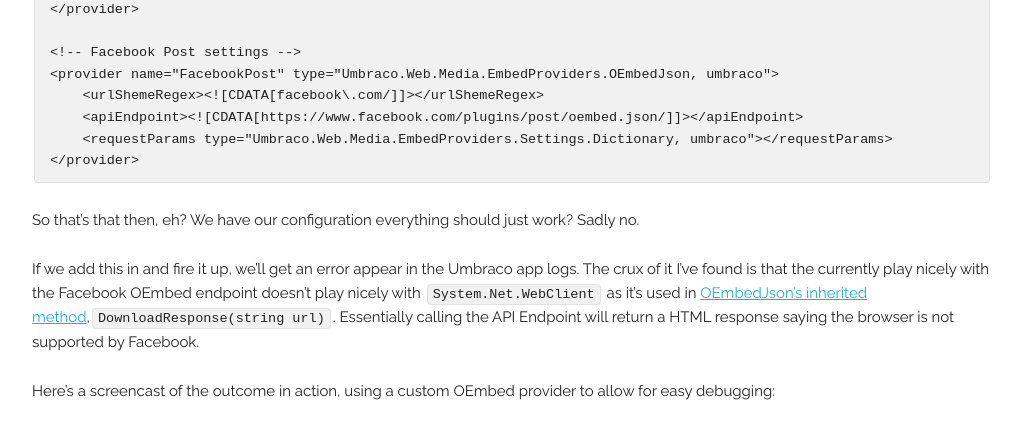
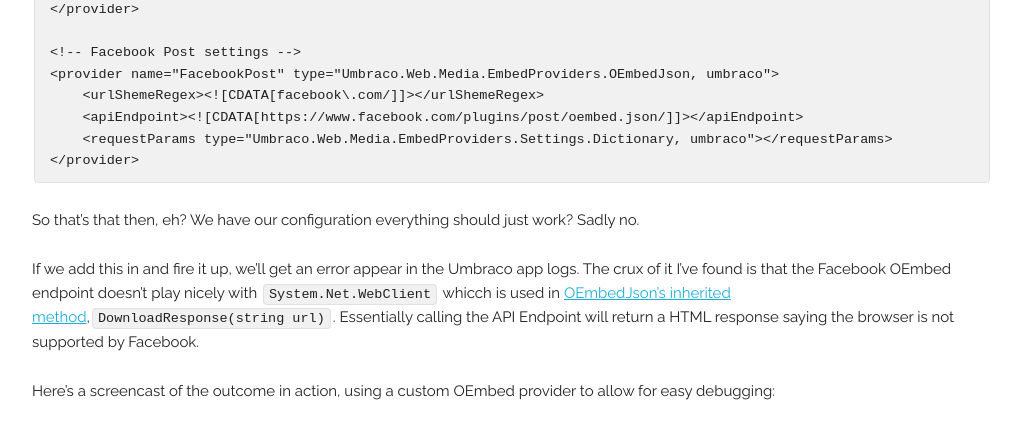
Before and after one commit to jamiepollock/jamiepollock.github.io, a Jekyll site: the page built from _posts/2017-01-30-adding-facebook-twitter-oembed-to-umbraco.md, in a window 1280 px wide and 900 px high, scrolled down 2841 px, cut to the strip 0-424 px from the top of the window. Shown: the whole strip, without its empty margins (128-1149 px from the left). Built offline with Jekyll 4.4.1, drawn with Linux system fonts in a browser that asks for light colours; comment, search, counter and statistics services are not loaded.

Commit message:
Previous blog post, sentence restructure

```diff
--- a/_posts/2017-01-30-adding-facebook-twitter-oembed-to-umbraco.md
+++ b/_posts/2017-01-30-adding-facebook-twitter-oembed-to-umbraco.md
@@ -79,7 +79,7 @@
 
 So that's that then, eh? We have our configuration everything should just work? Sadly no.
 
-If we add this in and fire it up, we'll get an error appear in the Umbraco app logs. The crux of it I've found is that the currently play nicely with the Facebook OEmbed endpoint doesn't play nicely with `System.Net.WebClient` as it's used in [OEmbedJson's inherited method](https://github.com/umbraco/Umbraco-CMS/blob/release-7.5.8/src/Umbraco.Web/Media/EmbedProviders/AbstractOEmbedProvider.cs#L52-L58),`DownloadResponse(string url)`. Essentially calling the API Endpoint will return a HTML response saying the browser is not supported by Facebook.
+If we add this in and fire it up, we'll get an error appear in the Umbraco app logs. The crux of it I've found is that the Facebook OEmbed endpoint doesn't play nicely with `System.Net.WebClient` whicch is used in [OEmbedJson's inherited method](https://github.com/umbraco/Umbraco-CMS/blob/release-7.5.8/src/Umbraco.Web/Media/EmbedProviders/AbstractOEmbedProvider.cs#L52-L58),`DownloadResponse(string url)`. Essentially calling the API Endpoint will return a HTML response saying the browser is not supported by Facebook.
 
 Here's a screencast of the outcome in action, using a custom OEmbed provider to allow for easy debugging:
 
```
